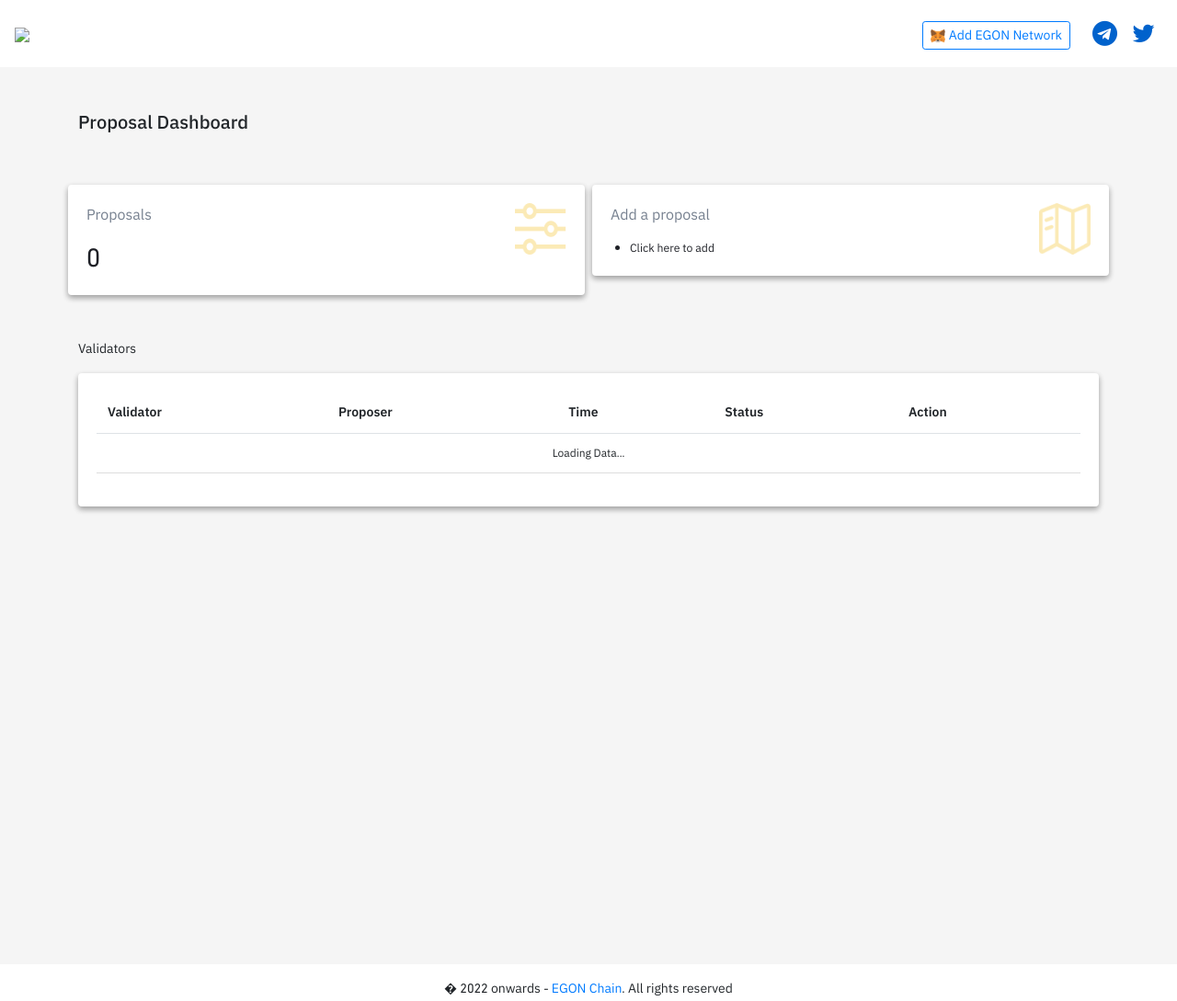
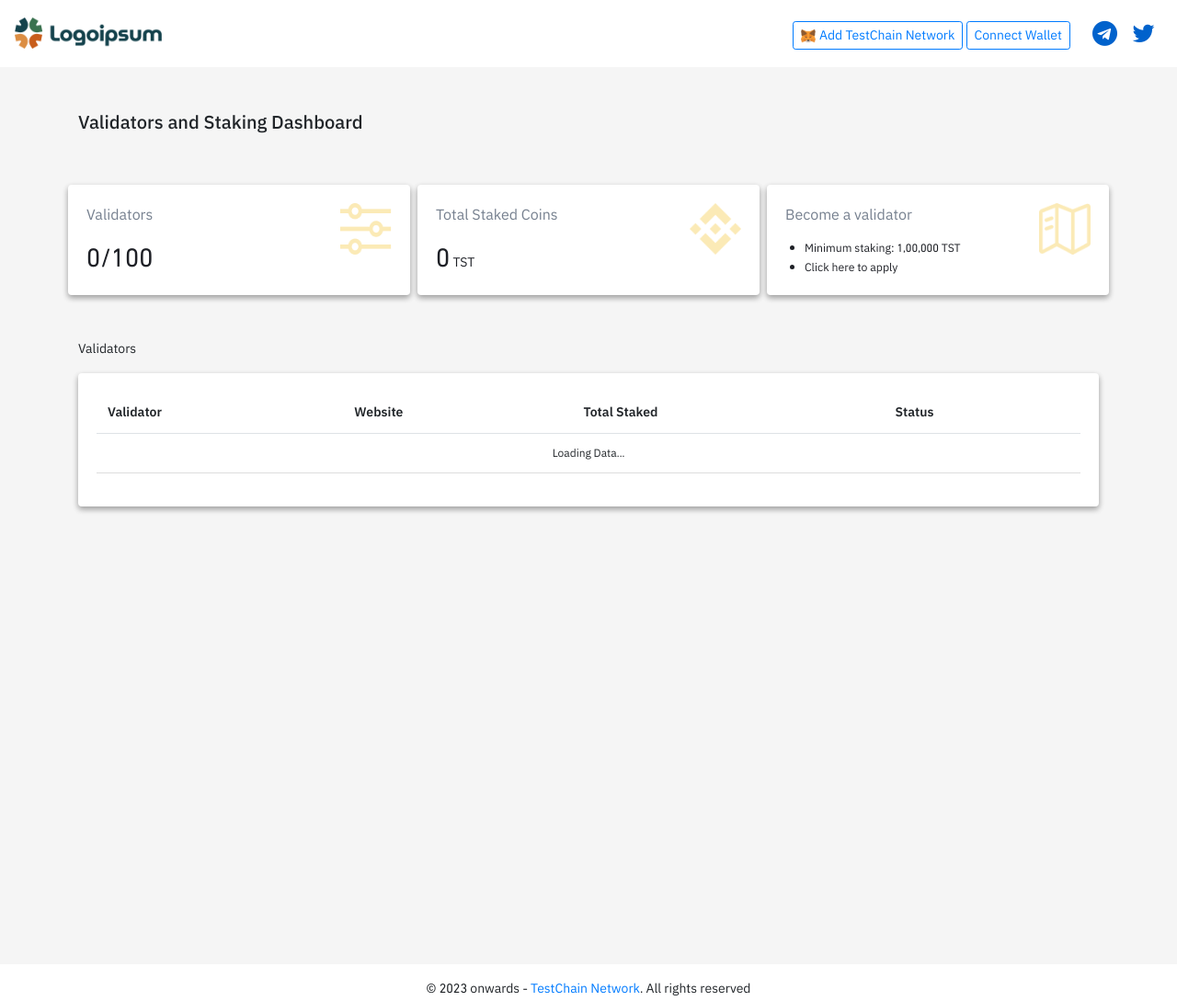
Before and after one commit to Dithereum/staking, a plain HTML site: page index.html in a window 1280 px wide. Shown: the whole page at 92% size. Drawn offline with nearby package versions, Linux system fonts and the light colour scheme; a script that the page names is missing.

Commit message:
Update index.html

```diff
--- a/index.html
+++ b/index.html
@@ -4,8 +4,8 @@
     <meta charset="utf-8">
     <meta http-equiv="X-UA-Compatible" content="IE=edge">
     <meta name="viewport" content="width=device-width, initial-scale=1">
-    <link rel="icon" type="image/png" href="assets/img/favicon.png">
-    <title>EGON Chain Staking Proposal Portal</title>
+    <link rel="icon" type="image/png" href="assets/img/custom-favicon.png">
+    <title>TestChain Staking Portal</title>
     <!-- Bootstrap -->
     <link rel="stylesheet" href="assets/css/bootstrap.min.css">
     <link rel="stylesheet" href="assets/css/font-awesome.min.css">
@@ -20,8 +20,8 @@
   <body>
     <header>
       <nav class="navbar navbar-expand-lg navbar-light bg-light">
-        <a class="navbar-brand logo" href="#">
-          <img src="assets/img/egonscan.png" >
+        <a class="navbar-brand logo" href="/">
+          <img src="assets/img/custom-logo.png">
         </a>
         <button class="navbar-toggler" type="button" data-toggle="collapse" data-target="#navbarSupportedContent" aria-controls="navbarSupportedContent" aria-expanded="false" aria-label="Toggle navigation">
           <span class="navbar-toggler-icon"></span>
@@ -30,7 +30,9 @@
         <div class="collapse navbar-collapse" id="navbarSupportedContent">
           <ul class="navbar-nav ml-auto">
             <li class="nav-item mr-3">
-              <button id="addBNINetwork" style="margin-top: 15px;" class="btn btn-outline-primary btn-sm"><img src="assets/img/metamask.png" alt="metamask" style="width: 16px;margin-right: 4px;">Add EGON Network</button>
+              <button id="addNetwork" style="margin-top: 15px;" class="btn btn-outline-primary btn-sm"><img src="assets/img/metamask.png" alt="metamask" style="width: 16px;margin-right: 4px;">Add TestChain Network</button>
+              <button class="btn btn-outline-primary btn-sm" style="margin-top: 15px;" id="connectWallet">Connect Wallet</button>
+              <button class="btn btn-outline-primary btn-sm" style="display: none;margin-top: 15px;" id="logout">Logout</button>
             </li>
             <li class="nav-item">
               <a class="nav-link" href="#" target="_blank"><i class="fa fa-telegram" aria-hidden="true"></i></a>
@@ -50,7 +52,7 @@
         <div class="row">
           <div class="col-xl-12 col-lg-12 col-md-12 col-sm-12 col-12">
             <div>
-              <h5>Proposal Dashboard</h5>
+              <h5>Validators and Staking Dashboard</h5>
             </div>
           </div>
         </div>
@@ -58,16 +60,14 @@
     <!-- </div> -->
     <div class="container mt-5 height-min">
       <div class="row justify-content-center mb-5">
-        <div class="col-xl-6 col-lg-6 col-md-6 col-sm-12 col-12 px-1">
+        <div class="col-xl-4 col-lg-4 col-md-6 col-sm-12 col-12 px-1">
           <div class="card">
             <div class="card-body">
               <div class="goprvL">
                 <div class="kVIsOJ">
-                  <div class="hQaNUr">Proposals</div>
+                  <div class="hQaNUr">Validators</div>
                   <div class="kBhogl">
-                    <div class="hkxpR">
-                      <div class="bvjpaI" id="proposalcnt">0</div>
-                    </div>
+                    <div class="bRDTvY" id="validatorsText">0/100</div>
                   </div>
                 </div>
                 <img src="assets/img/delegate/banner-1.png" class="styled__ImgContainer-sc-1kvcmtc-3 fRUmNW">
@@ -75,17 +75,39 @@
             </div>
           </div>
         </div>
-        <div class="col-xl-6 col-lg-6 col-md-6 col-sm-12 col-12 px-1">
-          <div class="card c-hover" style="cursor: pointer;" id="addproposal">
+
+        <div class="col-xl-4 col-lg-4 col-md-6 col-sm-12 col-12 px-1">
+          <div class="card">
             <div class="card-body">
               <div class="goprvL">
                 <div class="kVIsOJ">
-                  <div class="hQaNUr text-left">Add a proposal</div>
+                  <div class="hQaNUr text-left">Total Staked Coins</div>
+                  <div class="kBhogl">
+                    <div class="hkxpR">
+                      <div class="bvjpaI" id="bondedTokens">0</div>
+                      <div class="boggGB">&nbsp;TST</div>
+                    </div>
+                  </div>
+                </div>
+                <img src="assets/img/delegate/banner-2.png" class="styled__ImgContainer-sc-1kvcmtc-3 fRUmNW"></div>
+            </div>
+          </div>
+        </div>
+
+        <div class="col-xl-4 col-lg-4 col-md-6 col-sm-12 col-12 px-1">
+          <div class="card c-hover" style="cursor: pointer;" id="becomeValidatorButton">
+            <div class="card-body">
+              <div class="goprvL">
+                <div class="kVIsOJ">
+                  <div class="hQaNUr text-left">Become a validator</div>
                   <div class="kBhogl">
                     <div class="jJRopw">
                       <ul class="jMrRlb">
+                        <li class="lcsIUM text-left">
+                          <a  class="iVLstj"> Minimum staking: 1,00,000 TST</a>
+                        </li>
                         <li class="irAWPz text-left">
-                          <a  class="iVLstj">Click here to add</a>
+                          <a  class="iVLstj">Click here to apply</a>
                         </li>
                       </ul>
                     </div>
@@ -108,13 +130,13 @@
                       <thead>
                         <tr>
                           <th scope="col">Validator</th>
-                          <th scope="col">Proposer</th>
-                          <th scope="col">Time</th>
+                          <th scope="col">Website</th>
+                          <th scope="col">Total Staked</th>
                           <th scope="col">Status</th>
-                          <th scope="col">Action</th>
+                          <!-- <th scope="col">Action</th> -->
                         </tr>
                       </thead>
-                      <tbody id="proposalTable">
+                      <tbody id="validatorsTable">
                         <tr><td colspan="5" style="text-align: center;">Loading Data...</td></tr>
                       </tbody>
                     </table>
@@ -125,12 +147,23 @@
       </div>
       <div style="display:none;">
         <div id="dlgContent">
-          <p class="my-2"> Enter validator address </p>
-          <input class="ajs-input form-control" id="valAdd" type="text" value="" />
+          <p class="my-2"> Enter fee address </p>
+          <input class="ajs-input form-control" id="feeAddr" type="text" value="" />
 
-          <p  class="my-2" > Details </p>
-          <input class="ajs-input form-control" id="propdetails" value=" " type="text" value="" />
+          <p  class="my-2" style="display: none"> Enter moniker </p>
+          <input class="ajs-input form-control" id="moniker" value=" " type="hidden" value="" />
 
+          <p class="my-2"> Enter validator name </p>
+          <input class="ajs-input form-control" id="identity" type="text" value="" />
+
+          <p class="my-2"> Enter website </p>
+          <input class="ajs-input form-control" id="website" type="text" value="" />
+
+          <p class="my-2"> Enter email </p>
+          <input class="ajs-input form-control" id="email" type="text" value="" />
+
+          <p class="my-2"> Enter other details </p>
+          <input class="ajs-input form-control" id="details" type="text" value="" />
         </div>
       </div>
 
@@ -139,23 +172,21 @@
       <div class="container">
       <div class="row">
         <div class="col-md-12 text-center">
-          <p class="m-0">� 2022 onwards - <a target="_blank" href="https://egonscan.com/">EGON Chain</a>. All rights reserved</p>
+          <p class="m-0">© 2023 onwards - <a target="_blank" href="https://explorer.testchain.com/">TestChain Network</a>. All rights reserved</p>
         </div>
       </div>
       </div>
     </footer>
 <!-- Bootstrap -->
-
     <script src="assets/js/jquery-3.5.1.slim.min.js"></script>
     <script src="assets/js/popper.min.js"></script>
     <script src="assets/js/bootstrap.min.js"></script>
 <!-- Web3 -->
     <script src="https://cdn.jsdelivr.net/gh/ethereum/web3.js/dist/web3.min.js"></script>
-    <!-- <script src="https://cdn.jsdelivr.net/npm/web3@latest/dist/web3.min.js"></script> -->
+
     <script src="assets/js/alertify.js"></script>
-    <script src="assets/js/general.js?v=0.0.3"></script>
-    <script src="https://code.jquery.com/jquery-3.6.3.js"></script>
-    <script src="proposal.js?v=0.0.15"></script>
+    <script src="assets/js/general.js?v=0.0.5"></script>
+    <script src="assets/js/script.js?v=0.0.5"></script>
 
   </body>
 </html>
```
